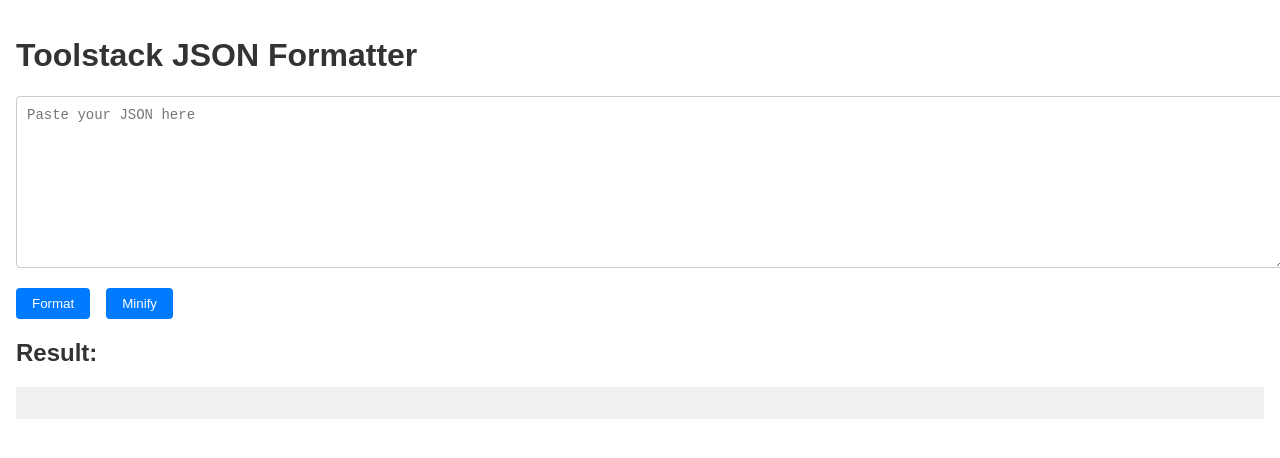
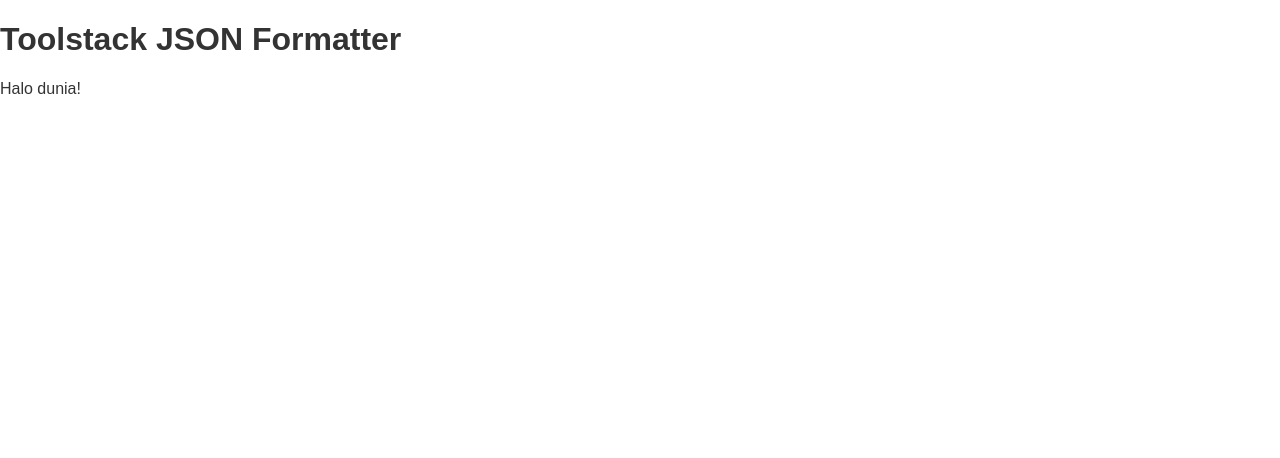
Before and after one commit to ilman0909/Toolstack--json-formatter, a React (Vite) app: page / in a window 1280 px wide. Shown: the top 458 px of the page. Built offline with nearby package versions, Linux system fonts and the light colour scheme.

Commit message:
Update App.jsx

```diff
--- a/src/App.jsx
+++ b/src/App.jsx
@@ -1,48 +1,12 @@
-import { useState } from "react";
+import React from 'react'
 
 function App() {
-  const [input, setInput] = useState("");
-  const [output, setOutput] = useState("");
-
-  const formatJSON = () => {
-    try {
-      const json = JSON.parse(input);
-      setOutput(JSON.stringify(json, null, 2));
-    } catch (error) {
-      setOutput("❌ Invalid JSON");
-    }
-  };
-
-  const minifyJSON = () => {
-    try {
-      const json = JSON.parse(input);
-      setOutput(JSON.stringify(json));
-    } catch (error) {
-      setOutput("❌ Invalid JSON");
-    }
-  };
-
   return (
-    <div style={{ padding: "1rem" }}>
+    <div>
       <h1>Toolstack JSON Formatter</h1>
-      <textarea
-        placeholder="Paste your JSON here"
-        value={input}
-        onChange={(e) => setInput(e.target.value)}
-        style={{ width: "100%", height: "150px" }}
-      />
-      <div style={{ marginTop: "1rem" }}>
-        <button onClick={formatJSON}>Format</button>
-        <button onClick={minifyJSON} style={{ marginLeft: "1rem" }}>
-          Minify
-        </button>
-      </div>
-      <h2>Result:</h2>
-      <pre style={{ backgroundColor: "#f0f0f0", padding: "1rem" }}>
-        {output}
-      </pre>
+      <p>Halo dunia!</p>
     </div>
-  );
+  )
 }
 
-export default App;
+export default App
```
